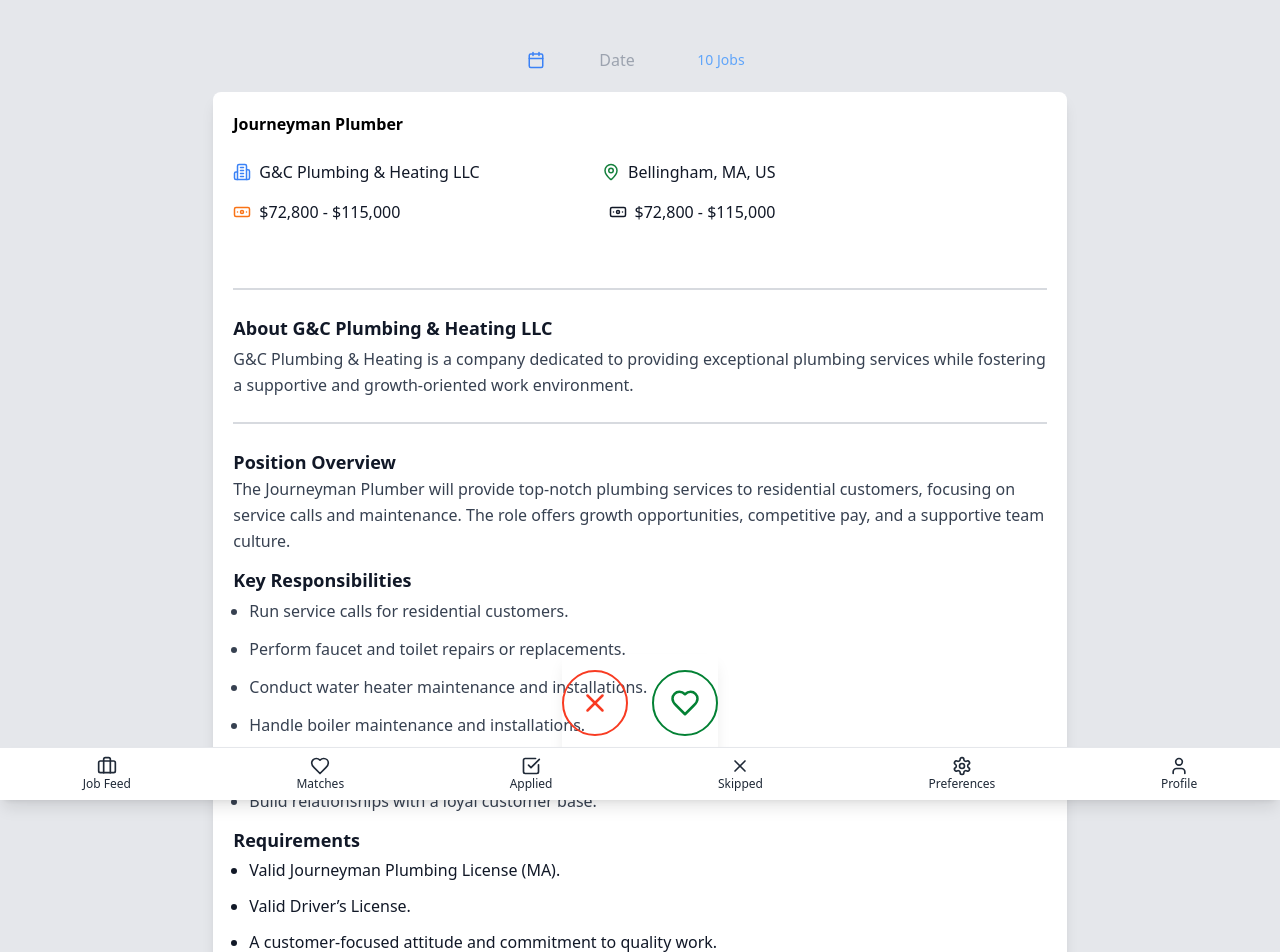
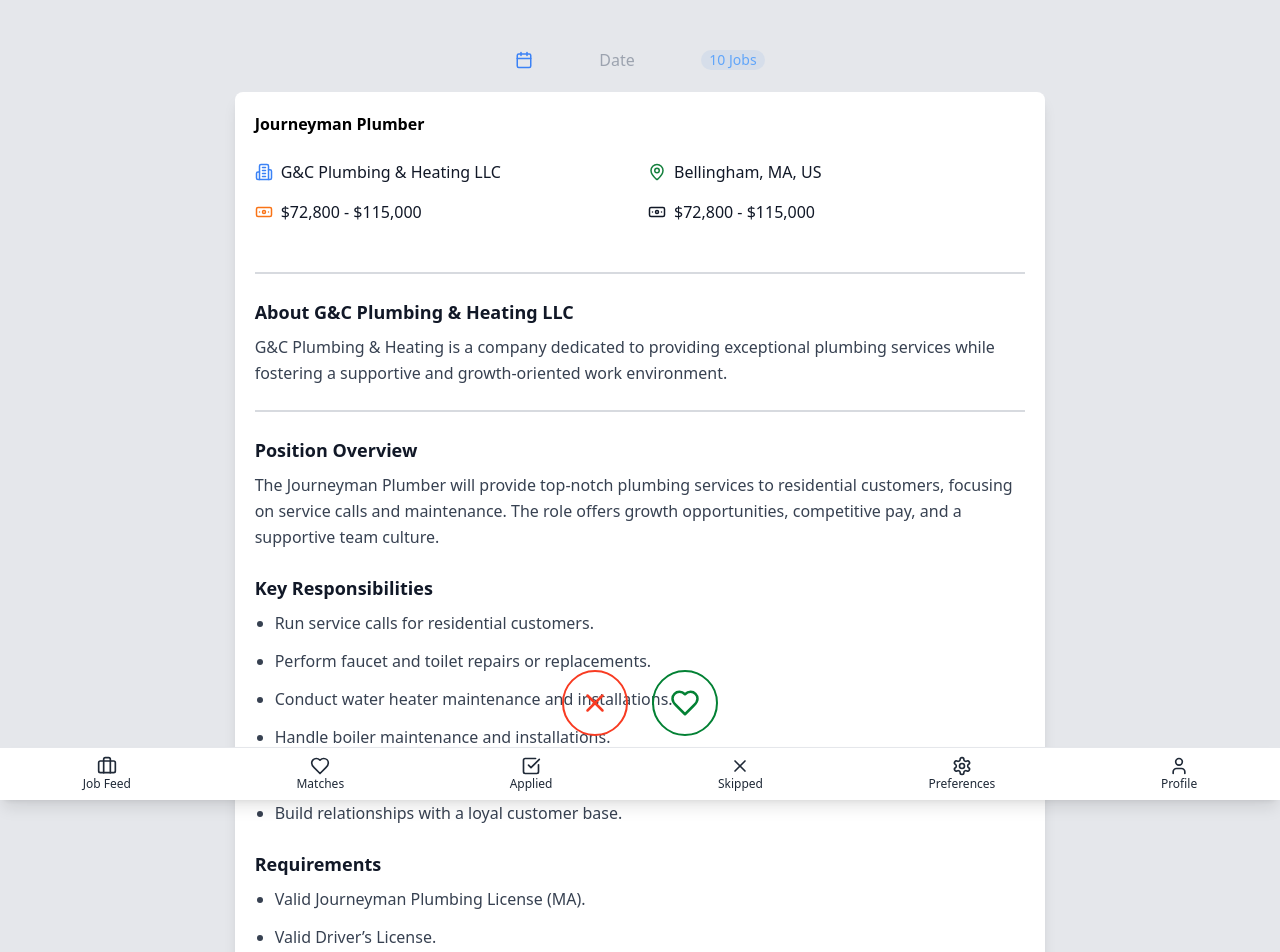
Before and after one commit to Muhammadbilalhaider/netlify-tailwind, a React (Create React App) app: page /feed in a window 1280 px wide. Shown: the top 952 px of the page. Built offline with nearby package versions, Linux system fonts and the light colour scheme.

Commit message:
making pages

```diff
--- a/src/components/Applied/Applied.tsx
+++ b/src/components/Applied/Applied.tsx
@@ -1,85 +1,82 @@
-import { Banknote, Building2, Clock, Filter, MapPin, Rocket, Search } from 'lucide-react'
 import React from 'react'
+import { Banknote, Book, BookA, BookCheck, BookCopy, BookDown, Building2, Clock, FileText, Filter, Ghost, MapPin, NotebookTabsIcon, NotepadText, NotepadTextDashed, PartyPopper, Phone, PhoneCall, Rocket, Search, Skull, Users } from 'lucide-react'
+
 
 const Applied = () => {
+
+
+  const stages = [
+    { name: 'Applied', icon: <Rocket size={20} /> },
+    { name: 'Rejected', icon: <Skull size={20} /> },
+    { name: 'Ghosted', icon: <Ghost size={20} /> },
+    { name: 'Phone Screen', icon: <Phone size={20} /> },
+    { name: 'Interview', icon: <Users size={20} /> },
+    { name: 'Offer', icon: <PartyPopper size={20} /> },
+  ];
+
+
+
   return (
-    <div className='w-full flex flex-col justify-center items-start py-10 px-32'>
+    <div className='w-full flex flex-col justify-center items-start py-10 px-4 sm:px-10 lg:px-32'>
 
       <div className='px-3 flex w-full flex-col'>
-        <p className='flex font-bold text-2xl'>Application Tracker</p>
-        <p className='text-gray-500'>Review and apply to jobs you've matched with</p>
+        <p className='font-bold text-xl md:text-2xl'>Application Tracker</p>
+        <p className='text-gray-500 text-sm md:text-base'>
+          Review and apply to jobs you've matched with
+        </p>
       </div>
 
-      <div className='flex p-3 flex-col justify-center w-full px-7 mt-10 bg-white border border-gray-300  rounded-xl'>
-        <p className='font-bold text-lg'>Journeyman Plumber
-        </p>
+      <div className='flex flex-col justify-center w-full mt-10 bg-white border border-gray-300 rounded-xl px-5 py-7 sm:px-7 md:py-10'>
+        <div className='flex flex-row md:justify-between sm:justify-center'>
+        <p className='font-bold text-lg md:text-xl'>Journeyman Plumber</p>
+        <div className='flex flex-row items-center justify-center space-x-2 border rounded-md px-0 py-0 lg:px-3 lg:py-1.5 hover:bg-slate-100 cursor-pointer'>
+        <FileText size={20} />
+        <p className='font text-xs '>Add Notes</p>
+        </div>
+        </div>
 
         <div className='flex flex-row items-center space-x-2 py-1 mt-3'>
           <Building2 size={18} />
-          <span>G&C Plumbing & Heating LLC</span>
+          <span className='text-sm md:text-base'>G&C Plumbing & Heating LLC</span>
         </div>
 
         <div className='flex flex-row items-center space-x-2 py-1'>
           <MapPin size={18} />
-          <span>Bellingham, MA, US</span>
+          <span className='text-sm md:text-base'>Bellingham, MA, US</span>
         </div>
 
         <div className='flex flex-row items-center space-x-2 py-1'>
           <Clock size={18} />
-          <span>Applied</span>
+          <span className='text-sm md:text-base'>Applied</span>
         </div>
+
         <div className="relative w-full mb-4">
-
-        <div className='flex bottom-40 mt-5 w-full'>
-          <hr className="border-gray-700 w-full border-1 opacity-70 absolute top-1/2 " ></hr>
-        </div>
-        <div className="flex flex-row justify-between items-center w-full relative z-10">
-          <div className="flex flex-col items-center cursor-pointer">
-            <span className="flex flex-col w-14 h-14 border-8 bg-white text-sky-700 border-sky-900 rounded-full bg-transparent  items-center justify-center">
-              < Rocket size={24} />
-            </span>
-            <span >Applied</span>
+          <div className='flex w-full mt-5'>
+            <hr className="border-gray-700 w-full border opacity-70 absolute top-1/2" />
           </div>
 
-          <div className="flex flex-col items-center cursor-pointer">
-            <span className="flex flex-col w-14 bg-white h-14 border-8 text-sky-700 border-sky-900 rounded-full bg-transparent  items-center justify-center">
-              < Rocket size={24} />
-            </span>
-            <span >Rejected</span>
+          <div className="flex flex-row justify-between items-center w-full relative z-10">
+            {stages.map((stage, index) => (
+              <div
+                key={index}
+                className="flex flex-col items-center cursor-pointer"
+              >
+                <span
+                  className="flex flex-col lg:w-14 md:w-12 md:h-12 lg:h-14 w-6 h-6 lg:border-8 md:border-4 border-4 bg-white text-sky-700 border-sky-900 rounded-full items-center justify-center"
+                >
+                  {stage.icon}
+                </span>
+                <span
+                  className='lg:text-base text-[7px] sm:text-sm'
+                >
+                  {stage.name}
+                </span>
+              </div>
+            ))}
           </div>
-
-          <div className="flex flex-col items-center cursor-pointer">
-            <span className="flex flex-col w-14 bg-white h-14 border-8 text-sky-700 border-sky-900 rounded-full bg-transparent  items-center justify-center">
-              < Rocket size={24} />
-            </span>
-            <span >Ghosted</span>
-          </div>
-
-          <div className="flex flex-col items-center cursor-pointer">
-            <span className="flex flex-col w-14 h-14 bg-white border-8 text-sky-700 border-sky-900 rounded-full bg-transparent  items-center justify-center">
-              < Rocket size={24} />
-            </span>
-            <span >Phone Screen</span>
-          </div>
-
-          <div className="flex flex-col items-center cursor-pointer">
-            <span className="flex flex-col w-14 h-14 bg-white border-8 text-sky-700 border-sky-900 rounded-full bg-transparent  items-center justify-center">
-              < Rocket size={24} />
-            </span>
-            <span >Interview</span>
-          </div>
-
-          <div className="flex flex-col items-center cursor-pointer">
-            <span className="flex flex-col w-14 h-14 border-8  bg-white text-sky-700 border-sky-900 rounded-full bg-transparent  items-center justify-center">
-              < Rocket size={24} />
-            </span>
-            <span >Offer</span>
-          </div>
-        </div>
 
         </div>
       </div>
-
     </div>
   )
 }
--- a/src/components/jobFeed/JobFeed.tsx
+++ b/src/components/jobFeed/JobFeed.tsx
@@ -30,13 +30,14 @@
     }
 
     return (
-        <div className="flex w-full flex-col items-center mt-10 mb-52">
-
-
-
-            <div className='flex p-3 flex-row justify-center py-2 rounded-lg mb-3 bg-transparent items-center hover:bg-white cursor-pointer'
-                onClick={handleCalClick} >
-                <span className='text-blue-500'><Calendar size={18} /></span>
+        <div className="flex w-full flex-col items-center mt-10 mb-52 px-4 md:px-8">
+        <div
+          className="flex p-3 flex-wrap justify-center items-center py-2 rounded-lg mb-3 bg-transparent hover:bg-white cursor-pointer space-y-2 sm:space-y-0 sm:space-x-3"
+          onClick={handleCalClick}
+        >
+          <span className="text-blue-500">
+            <Calendar size={18} />
+          </span>
           <DatePicker
             className="w-36 text-black bg-transparent text-center cursor-pointer"
             ref={datePickerRef}
@@ -47,112 +48,118 @@
             showMonthDropdown
             showYearDropdown
             dropdownMode="select"
-
-
           />
-                <input type='text' placeholder='10 jobs' value='10 Jobs'
-                    className="w-16 text-sm bg-[#c8d6e9] bg-opacity-50 rounded-2xl text-blue-400 bg-transparent text-center outline-none border-none cursor-pointer" />
+          <input
+            type="text"
+            placeholder="10 jobs"
+            value="10 Jobs"
+            className="w-16 text-sm bg-[#c8d6e9] bg-opacity-50 rounded-2xl text-blue-400 text-center outline-none border-none cursor-pointer"
+          />
         </div>
 
-
-
-            <div className="flex flex-col p-5 items-start bg-white w-8/12 md:w-7/10 shadow-lg rounded-lg">
-
+        <div className="flex flex-col p-5 items-start bg-white w-full md:w-10/12 lg:w-8/12 shadow-lg rounded-lg">
+          {/* Job Title */}
           <div className="mb-4">
             <h5 className="text-black font-bold mb-2">Journeyman Plumber</h5>
           </div>
 
-
-                <div className="flex justify-between items-start w-8/12">
-                    <div className="flex items-center min-w-[150px]">
-                       <span className='text-blue-500'><Building2 size={18} /></span>
-                        <p className="text-base ml-2 whitespace-nowrap">G&C Plumbing & Heating LLC</p>
+          {/* Job Details */}
+          <div className="grid grid-cols-1 md:grid-cols-2 gap-4 w-full">
+            <div className="flex items-center">
+              <span className="text-blue-500">
+                <Building2 size={18} />
+              </span>
+              <p className="text-base ml-2">G&C Plumbing & Heating LLC</p>
             </div>
-                    <div className="flex items-center min-w-[150px]">
-                        <span className='text-green-700'><MapPin size={18} /></span>
-                        <p className="text-base ml-2 whitespace-nowrap">Bellingham, MA, US</p>
+            <div className="flex items-center">
+              <span className="text-green-700">
+                <MapPin size={18} />
+              </span>
+              <p className="text-base ml-2">Bellingham, MA, US</p>
+            </div>
+            <div className="flex items-center">
+              <span className="text-orange-500">
+                <Banknote size={18} />
+              </span>
+              <p className="text-base ml-2">$72,800 - $115,000</p>
+            </div>
+            <div className="flex items-center">
+              <Banknote size={18} />
+              <p className="text-base ml-2">$72,800 - $115,000</p>
             </div>
           </div>
 
-
-                <div className="flex justify-between items-start w-8/12 mt-4">
-                    <div className="flex items-center min-w-[150px]">
-                       <span className='text-orange-500'> <Banknote size={18} /></span>
-                        <p className="text-base ml-2 whitespace-nowrap">$72,800 - $115,000</p>
-                    </div>
-                    <div className="flex items-center min-w-[150px]">
-                        <Banknote size={18} />
-                        <p className="text-base ml-2 whitespace-nowrap">$72,800 - $115,000</p>
-                    </div>
+          {/* Separator */}
+          <div className="w-full py-6 mt-6">
+            <hr className="border border-gray-400 opacity-40" />
           </div>
 
-
-
-
-                <div className="w-full py-6 mt-10 opacity-40">
-                    <hr className="border border-gray-400 w-full" />
-                </div>
-
-
-                <p className="text-lg font-semibold mb-1">About G&C Plumbing & Heating LLC</p>
+          {/* About Section */}
+          <p className="text-lg font-semibold mb-2">About G&C Plumbing & Heating LLC</p>
           <p className="text-gray-700 leading-relaxed">
             G&C Plumbing & Heating is a company dedicated to providing exceptional plumbing services while fostering a supportive and growth-oriented work environment.
           </p>
 
-                <div className="w-full py-6 ">
-                    <hr className="border border-gray-400 w-full opacity-40" />
+          {/* Separator */}
+          <div className="w-full py-6">
+            <hr className="border border-gray-400 opacity-40" />
           </div>
 
-                <p className="text-lg font-semibold ">Position Overview</p>
+          {/* Position Overview */}
+          <p className="text-lg font-semibold mb-2">Position Overview</p>
           <p className="text-gray-700 leading-relaxed">
             The Journeyman Plumber will provide top-notch plumbing services to residential customers, focusing on service calls and maintenance. The role offers growth opportunities, competitive pay, and a supportive team culture.
           </p>
 
           {/* Key Responsibilities */}
-                <div className="text-lg font-semibold mb-1 mt-3">Key Responsibilities</div>
-                <ul className="list-disc ml-2 pl-5 sm:pl-2 space-y-3">
+          <div className="mt-6">
+            <p className="text-lg font-semibold mb-2">Key Responsibilities</p>
+            <ul className="list-disc ml-5 space-y-3">
               {keyResponsibilities.map((responsibility, index) => (
                 <li key={index} className="text-gray-700 leading-relaxed">
                   {responsibility}
                 </li>
               ))}
             </ul>
-
-
+          </div>
 
           {/* Requirements */}
-                <p className="text-lg font-semibold mb-1 mt-3">Requirements</p>
-                <ul className="list-disc ml-2 sm:pl-2 space-y-3">
+          <div className="mt-6">
+            <p className="text-lg font-semibold mb-2">Requirements</p>
+            <ul className="list-disc ml-5 space-y-3">
               {keyRequirements.map((requirement, index) => (
-                        <li className="mb-3" key={index}>{requirement}</li>
+                <li key={index} className="text-gray-700 leading-relaxed">
+                  {requirement}
+                </li>
               ))}
             </ul>
+          </div>
+
           {/* Soft Skills */}
-                <p className="text-lg font-semibold mb-1 mt-3">Soft Skills</p>
-                <div className="flex flex-wrap mt-1">
-                    <div className="bg-[#F3E4D5] p-2 rounded-lg mr-2 mb-2">
+          <div className="mt-6">
+            <p className="text-lg font-semibold mb-2">Soft Skills</p>
+            <div className="flex flex-wrap gap-2">
+              <div className="bg-[#F3E4D5] p-2 rounded-lg">
                 <p className="text-[#F0874B] text-center">Customer-focused attitude</p>
               </div>
-                    <div className="bg-[#F3E4D5] p-2 rounded-lg mr-2 mb-2">
+              <div className="bg-[#F3E4D5] p-2 rounded-lg">
                 <p className="text-[#F0874B] text-center">Commitment to quality work</p>
               </div>
             </div>
-
-                <p className="text-lg font-semibold mb-1 mt-3">Required Technologies</p>
+          </div>
         </div>
 
-
-            <div className="fixed bottom-12 shadow-lg py-4">
-                <div className='flex flex-row space-x-6 '>
-                    <div className="p-4 border-2 border-[#f83b22] hover:bg-[#f83b22] text-[#f83b22] transition-transform duration-400 hover:text-white hover:scale-110 rounded-full cursor-pointer">
+        {/* Footer Action Buttons */}
+        <div className="fixed bottom-16 flex justify-center w-full space-x-6">
+          <div className="p-4 border-2 hover:text-white border-[#f83b22] hover:bg-[#f83b22] text-[#f83b22] rounded-full cursor-pointer hover:scale-110 transition-transform">
             <X size={30} />
           </div>
-                    <div className="p-4 border-2 text-[#038134] border-[#038134] hover:bg-[#038134] transition-transform duration-400 rounded-full cursor-pointer hover:scale-110 hover:text-white">
+          <div className="p-4 border-2 hover:text-white border-[#038134] text-[#038134] hover:bg-[#038134] rounded-full cursor-pointer hover:scale-110 transition-transform">
             <Heart size={30} />
           </div>
         </div>
       </div>
-        </div>
+
     );
 };
 
--- a/src/components/skippedJob/SkippedJob.tsx
+++ b/src/components/skippedJob/SkippedJob.tsx
@@ -1,9 +1,66 @@
-import React from 'react'
+import { Search } from 'lucide-react';
+import React from 'react';
 
 const SkippedJob = () => {
   return (
-    <div>SkippedJob</div>
-  )
-}
+    <div className="w-full flex flex-col justify-center items-start py-10 px-4 sm:px-8 lg:px-20 xl:px-32 space-y-6">
 
-export default SkippedJob
+      {/* Header Section */}
+      <div className="flex w-full flex-col space-y-2">
+        <p className="font-bold text-lg sm:text-xl lg:text-2xl">Skipped Jobs</p>
+        <p className="text-sm sm:text-base text-gray-600">
+          Review jobs you've skipped - you can always change your mind!
+        </p>
+      </div>
+
+      {/* Search Bar */}
+      <div className="flex flex-col sm:flex-row justify-center items-center gap-4 w-full">
+        <div className="w-full sm:w-64 md:w-full flex items-center bg-white pl-3 rounded-xl shadow-sm">
+          <span className="text-slate-400">
+            <Search size={20} />
+          </span>
+          <input
+            type="text"
+            placeholder="Search Skipped Jobs..."
+            className="w-full p-2 text-sm sm:text-base lg:text-lg rounded-lg border-none outline-none"
+          />
+        </div>
+      </div>
+
+      {/* Jobs Table */}
+      <div className="flex flex-col bg-gray-50 rounded-lg shadow-md w-full">
+        {/* Table Header */}
+        <div className="hidden sm:flex flex-row justify-between px-4 sm:px-8 py-3 bg-gray-50 rounded-t-lg text-sm sm:text-base lg:text-lg font-medium text-gray-800">
+          <span>Job Title</span>
+          <span>Company</span>
+          <span>Skipped</span>
+          <span>Actions</span>
+        </div>
+        <hr className="border-gray-300 opacity-40" />
+
+        {/* Job Row */}
+        <div className="flex flex-col sm:flex-row justify-between items-start sm:items-center px-4 sm:px-8 py-3 bg-white space-y-4 sm:space-y-0">
+          <div className="w-full sm:w-auto text-sm sm:text-base">
+            <p className="font-medium">Journeyman Plumber</p>
+          </div>
+          <div className="w-full sm:w-auto text-sm sm:text-base">
+            <p>G&C Plumbing & Heating LLC</p>
+          </div>
+          <div className="w-full sm:w-auto text-sm sm:text-base text-gray-500">
+            <p>About 21 hours ago</p>
+          </div>
+          <div className="flex flex-row gap-2 w-full sm:w-auto justify-start sm:justify-center">
+            <button className="bg-transparent border border-gray-300 text-sm sm:text-base p-1 rounded-lg px-3 hover:bg-gray-100">
+              Un-skip
+            </button>
+            <button className="bg-sky-800 text-white text-sm sm:text-base p-1 rounded-lg px-3 hover:bg-sky-700">
+              Match
+            </button>
+          </div>
+        </div>
+      </div>
+    </div>
+  );
+};
+
+export default SkippedJob;
```
Also changed, not shown: src/components/MatchJobs/Matchjobs.tsx (+52 -34 lines). Lines whose indentation alone changed are shown as unchanged.
